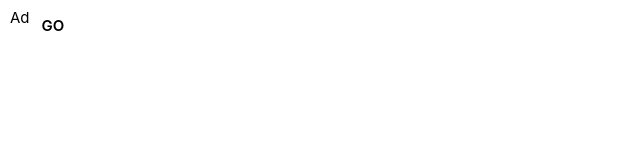
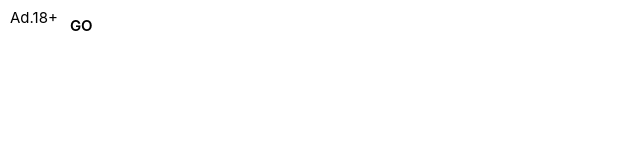
Before and after one commit to nicegram/ads-nicegram, a plain HTML site: page index.html in a window 1280 px wide. Shown: the full height of the page, 0-640 px from the left. Drawn offline with Linux system fonts and the light colour scheme.

Commit message:
Update index.html
ad label

```diff
--- a/index.html
+++ b/index.html
@@ -12,7 +12,7 @@
 <body>
 
   <adsgram-task id="adsgram" data-block-id="task-13850" data-debug="false" class="task">
-    <p slot="reward" class="task__reward">Ad</p>
+    <p slot="reward" class="task__reward">Ad.18+</p>
     <div slot="button" class="task__button">GO</div>
   </adsgram-task>
 
```
